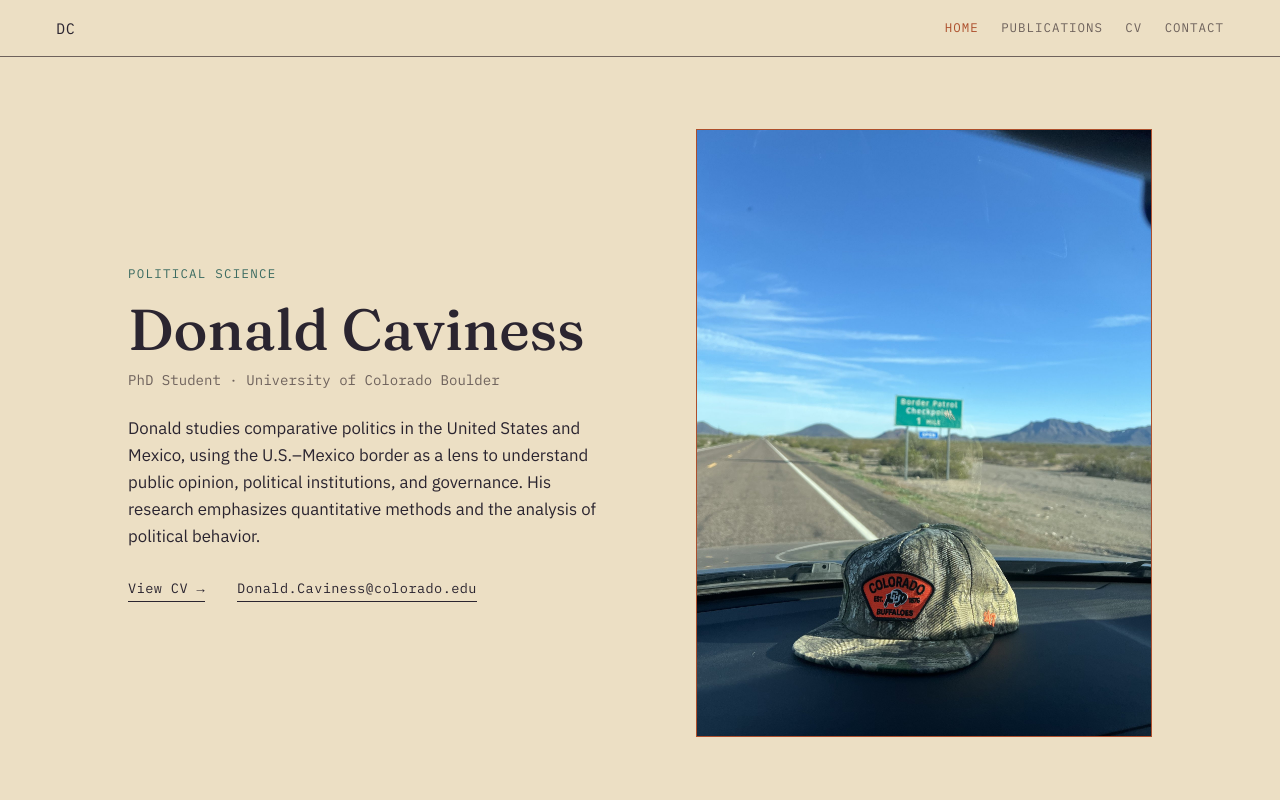
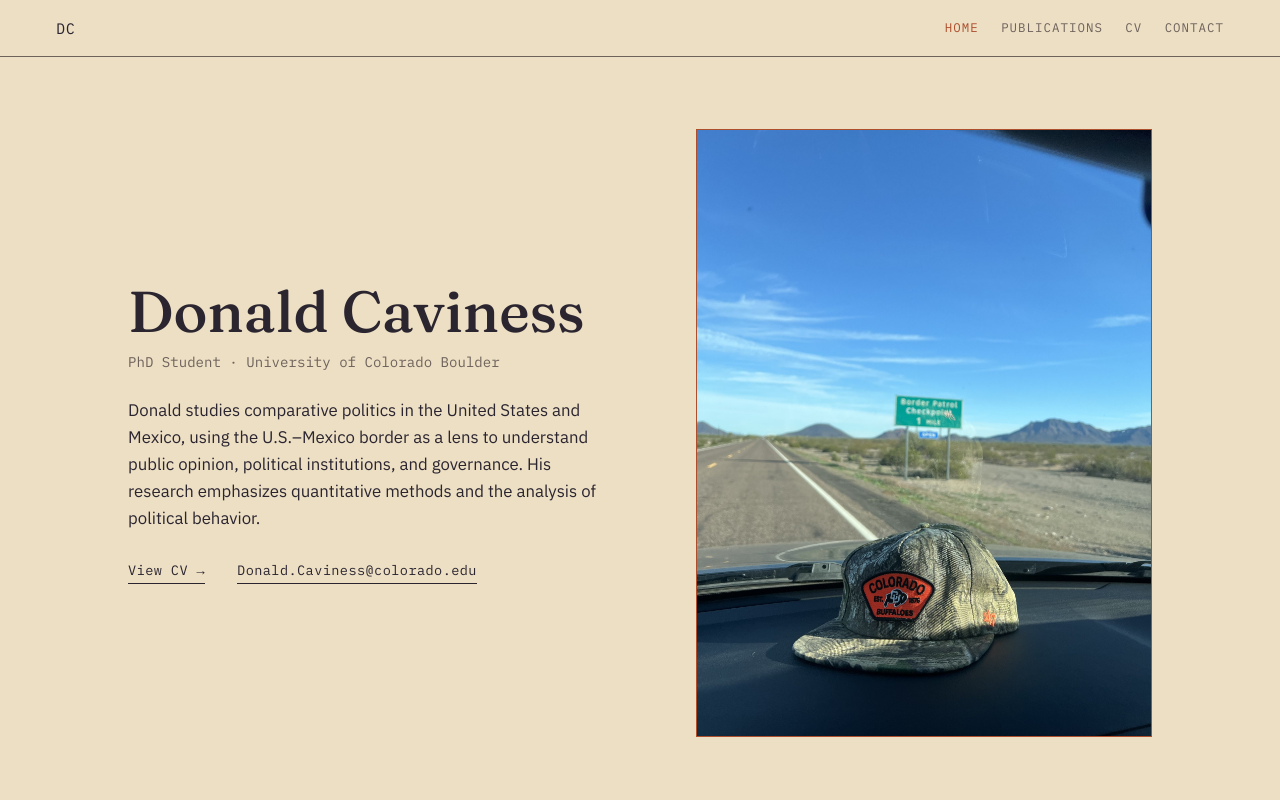
Before and after one commit to donaldcaviness/website, a plain HTML site: page index.html in a window 1280 px wide. Shown: the top 800 px of the page. Drawn offline with Linux system fonts and the light colour scheme.

Commit message:
Remove political science eyebrow text
Removed the eyebrow paragraph from the hero section.

```diff
--- a/index.html
+++ b/index.html
@@ -44,7 +44,6 @@
     <div class="hero-inner">
       <div class="hero-grid">
         <div class="hero-bio">
-          <p class="eyebrow">Political Science </p>
           <h1>Donald Caviness</h1>
           <p class="role">PhD Student &middot; University of Colorado Boulder</p>
           <p class="bio">Donald studies comparative politics in the United States and Mexico, using the U.S.&ndash;Mexico border as a lens to understand public opinion, political institutions, and governance. His research emphasizes quantitative methods and the analysis of political behavior.</p>
```
